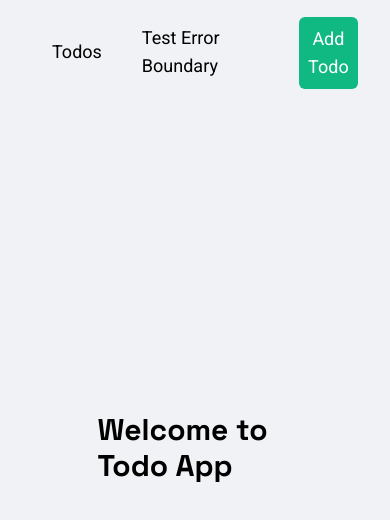
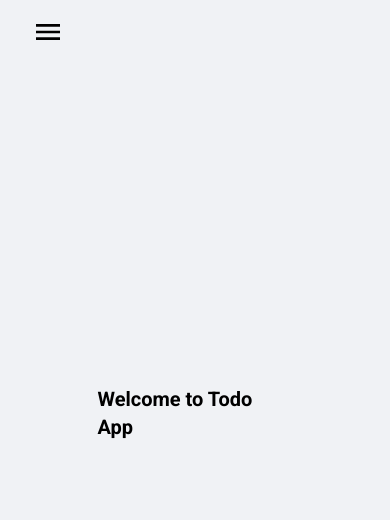
Before and after one commit to corneliusweb/todo-app-monorepo, a Next.js app in the folder next-ts/: page / in a window 390 px wide. Shown: the top 520 px of the page. Built offline with nearby package versions, Linux system fonts and the light colour scheme.

Commit message:
feat(nav): add menu bar ui for mobile

```diff
--- a/next-ts/app/(root)/layout.tsx
+++ b/next-ts/app/(root)/layout.tsx
@@ -1,5 +1,5 @@
 export default function RootLayout({
 	children,
 }: Readonly<{ children: React.ReactNode }>) {
-	return <main className='px-6 sm:px-20'>{children}</main>;
+	return <main className='px-6 mb-4 mt-8 sm:px-20 sm:mb-6'>{children}</main>;
 }
--- a/next-ts/app/(root)/todos/[id]/page.tsx
+++ b/next-ts/app/(root)/todos/[id]/page.tsx
@@ -41,7 +41,7 @@ const TodoDetails = () => {
    			>
    				<IoChevronBack /> Back to Todos
    			</Link>
-   			<div className='bg-white rounded-lg p-6 w-75 shadow-md sm: min-w-lg'>
+   			<div className='bg-white rounded-lg p-6 w-96 max-w-[95vw] shadow-md sm:min-w-lg'>
    				<h1 className='mb-5 text-gray-800 text-3xl'>{data.todo}</h1>
    				<div className='flex flex-col'>
    					<span
--- a/next-ts/app/(root)/todos/page.tsx
+++ b/next-ts/app/(root)/todos/page.tsx
@@ -3,9 +3,6 @@
 import { useQuery } from '@tanstack/react-query';
 import { useMemo, useState } from 'react';
 import type { ITodo } from '@/app/types';
-import Modal from '@/components/Modal';
-import AddTodoForm from '@/components/AddTodoForm';
-import SuccessModal from '@/components/SuccessModal';
 import TodoList from '@/components/todo/TodoList';
 
 const fetchTodos = async () => {
@@ -29,8 +26,6 @@ const Todos = () => {
 	const [currentPage, setCurrentPage] = useState(1);
 	const [searchQuery, setSearchQuery] = useState('');
 	const [statusFilter, setStatusFilter] = useState(FILTER_OPTIONS.ALL);
-	const [showModal, setShowModal] = useState(false);
-	const [showSuccess, setShowSuccess] = useState(false);
 
 	const { data, isLoading, isError, error } = useQuery({
 		queryKey: ['todos'],
@@ -71,12 +66,6 @@ const Todos = () => {
 		setCurrentPage(1); // Reset to first page when filter change
 	};
 
-	const handleAddSuccess = () => {
-		setShowModal(false);
-		setShowSuccess(true);
-		setTimeout(() => setShowSuccess(false), 2000);
-	};
-
 	if (isLoading) {
 		return <div className='loading'>Loading todos...</div>;
 	}
@@ -92,10 +81,6 @@ const Todos = () => {
 	return (
 		<div className='max-w-2xl mx-auto'>
 			<h1>My Todos</h1>
-			<Modal open={showModal} onClose={() => setShowModal(false)}>
-				<AddTodoForm onSuccess={handleAddSuccess} />
-			</Modal>
-			<SuccessModal open={showSuccess} />
 			<div className='my-5 p-5 bg-white rounded-lg shadow-md'>
 				<div className='mb-4'>
 					<input
--- a/next-ts/app/globals.css
+++ b/next-ts/app/globals.css
@@ -1,5 +1,4 @@
 @import 'tailwindcss';
-/* @plugin 'daisyui'; */
 
 @theme {
 	--color-page-green: #10b981;
@@ -18,20 +17,14 @@
 		font-family: var(--font-geist-mono);
 		background-color: #f0f2f5;
 	}
-
-	h1,
-	h2,
-	h3 {
-		font-family: var(--font-geist-sans);
-	}
 }
 
 @layer components {
 	.nav-link {
-		@apply text-lg px-5 py-2 block border-b-2 border-b-transparent hover:border-b-page-green;
+		@apply text-lg block border-b-2 border-b-transparent rounded-md px-2 hover:bg-page-green/15 sm:px-5 sm:py-2 sm:hover:border-b-page-green;
 	}
 	.nav-btn {
-		@apply bg-page-green p-2 rounded-md text-white text-lg ml-8 cursor-pointer;
+		@apply bg-page-green p-2 rounded-md text-white text-lg sm:ml-8 cursor-pointer;
 	}
 	.filter-btn {
 		@apply py-2 px-4 bg-white/90 cursor-pointer text-base transition-all duration-300 border border-gray-50 hover:bg-filter-lightblue hover:border-filter-blue;
@@ -52,7 +45,7 @@
 	.pagination-button {
 		@apply py-2 px-4 text-white rounded-md transition-all duration-300 cursor-pointer bg-filter-blue text-base hover:not-disabled:bg-pagination-blue disabled:bg-gray-150 disabled:cursor-not-allowed;
 	}
-	.state-style{
-		@apply text-center p-5 text-xl
+	.state-style {
+		@apply text-center p-5 text-xl;
 	}
 }
--- a/next-ts/app/page.tsx
+++ b/next-ts/app/page.tsx
@@ -1,7 +1,9 @@
 export default function Home() {
 	return (
-		<div className="relative h-screen -mt-20 -z-10">
-			<h1 className='text-3xl font-bold absolute top-1/2 left-1/2 transform -translate-y-1/2 -translate-x-1/2'>Welcome to Todo App</h1>
+		<div className='relative h-screen -mt-20 -z-10'>
+			<h1 className='text-xl sm:text-3xl font-bold absolute top-1/2 left-1/2 transform -translate-y-1/2 -translate-x-1/2'>
+				Welcome to Todo App
+			</h1>
 		</div>
 	);
 }
--- a/next-ts/components/AddTodoForm.tsx
+++ b/next-ts/components/AddTodoForm.tsx
@@ -1,6 +1,6 @@
 'use client';
 
-import { ChangeEvent, useState } from 'react';
+import { useState } from 'react';
 import { useMutation, useQueryClient } from '@tanstack/react-query';
 import type { ITodo } from '@/app/types';
 
@@ -40,20 +40,20 @@ const AddTodoForm = ({ onSuccess }: { onSuccess: () => void }) => {
 	};
 
 	return (
-		<div className='min-w-75'>
+		<div>
 			<h2>Add New Todo</h2>
-			<form onSubmit={handleSubmit} className='flex gap-2'>
+			<form onSubmit={handleSubmit} className='grid gap-4 mt-9'>
 				<input
 					type='text'
 					placeholder='Enter todo'
 					value={todoText}
 					onChange={(e) => setTodoText(e.target.value)}
-					className='flex-1 p-2 rounded-sm border border-gray-300'
+					className='p-2 rounded-sm border border-gray-300 block w-full'
 				/>
 				<button
 					type='submit'
 					disabled={mutation.isPending || !todoText.trim()}
-					className={`py-2 px-4 rounded-sm text-white bg-page-green ${
+					className={`py-2 px-4 rounded-sm w-full text-white bg-page-green ${
 						mutation.isPending ? 'cursor-not-allowed' : 'cursor-pointer'
 					}`}
 				>
--- a/next-ts/components/Header.tsx
+++ b/next-ts/components/Header.tsx
@@ -1,19 +1,54 @@
 'use client';
 
 import Link from 'next/link';
-import { usePathname } from 'next/navigation';
+import { usePathname, useRouter } from 'next/navigation';
+import { useState } from 'react';
 import { LuHouse } from 'react-icons/lu';
+import Modal from '@/components/Modal';
+import AddTodoForm from '@/components/AddTodoForm';
+import SuccessModal from '@/components/SuccessModal';
+import { MdMenu } from 'react-icons/md';
 
 const Header = () => {
 	const path = usePathname();
 	const isHome = path === '/';
 	const isErrorPage = path === '/test-error';
+	const router = useRouter();
+
+	const [showModal, setShowModal] = useState(false);
+	const [showSuccess, setShowSuccess] = useState(false);
+	const [isMenuOpen, setIsMenuOpen] = useState(false);
+
+	const handleAddSuccess = () => {
+		setShowModal(false);
+		setShowSuccess(true);
+		setTimeout(() => setShowSuccess(false), 1000);
+		if (path !== '/todos') router.push('/todos');
+	};
 
 	return (
 		<header className='px-8 py-4'>
+			<Modal open={showModal} onClose={() => setShowModal(false)}>
+				<AddTodoForm onSuccess={handleAddSuccess} />
+			</Modal>
+			<SuccessModal open={showSuccess} />
 			<nav>
 				{isHome && (
-					<ul className='flex justify-center items-center'>
+					<>
+						<button
+							type='button'
+							className='sm:hidden cursor-pointer'
+							onClick={() => setIsMenuOpen(!isMenuOpen)}
+						>
+							<MdMenu size={32} />
+						</button>
+						<ul
+							className={`sm:flex sm:justify-center sm:items-center ${
+								isMenuOpen
+									? 'grid gap-5 bg-white p-4 rounded-md shadow-md'
+									: 'hidden'
+							}`}
+						>
 							<li>
 								<Link className='nav-link' href='/todos'>
 									Todos
@@ -25,11 +60,16 @@ const Header = () => {
 								</Link>
 							</li>
 							<li>
-							<button type='button' className='nav-btn'>
+								<button
+									type='button'
+									className='nav-btn w-full mt-7 sm:mt-0'
+									onClick={() => setShowModal(true)}
+								>
 									Add Todo
 								</button>
 							</li>
 						</ul>
+					</>
 				)}
 
 				{!isHome && (
@@ -42,7 +82,11 @@ const Header = () => {
 						</li>
 						{!isErrorPage && (
 							<li>
-								<button type='button' className='nav-btn'>
+								<button
+									type='button'
+									className='nav-btn'
+									onClick={() => setShowModal(true)}
+								>
 									Add Todo
 								</button>
 							</li>
--- a/next-ts/components/Modal.tsx
+++ b/next-ts/components/Modal.tsx
@@ -12,11 +12,11 @@ const Modal: React.FC<IModal> = ({ open, onClose, children }) => {
 			onClick={onClose}
 		>
 			<div
-				className='bg-white rounded-lg p-6 min-w-75 w-87 max-w-[60vw] shadow-md relative'
+				className='bg-white rounded-lg p-6 w-full max-w-[90vw] sm:max-w-md shadow-md relative'
 				onClick={(e) => e.stopPropagation()}
 			>
 				<button
-					className='absolute top-2.5 right-4 text-xl cursor-pointer text-gray-300'
+					className='absolute top-2.5 right-4 text-3xl font-bold cursor-pointer text-gray-800'
 					onClick={onClose}
 					aria-label='Close'
 				>
--- a/next-ts/package.json
+++ b/next-ts/package.json
@@ -10,13 +10,10 @@
   },
   "dependencies": {
     "@tanstack/react-query": "^5.90.5",
-    "daisyui": "^5.3.7",
     "next": "15.5.6",
     "react": "19.1.0",
     "react-dom": "19.1.0",
-    "react-icons": "^5.5.0",
-    "react-spinners": "^0.17.0",
-    "react-toastify": "^11.0.5"
+    "react-icons": "^5.5.0"
   },
   "devDependencies": {
     "@eslint/eslintrc": "^3",
```
Also changed, not shown: 1 other file (tests, documents, lock files or other folders). Lines whose indentation alone changed are shown as unchanged.
